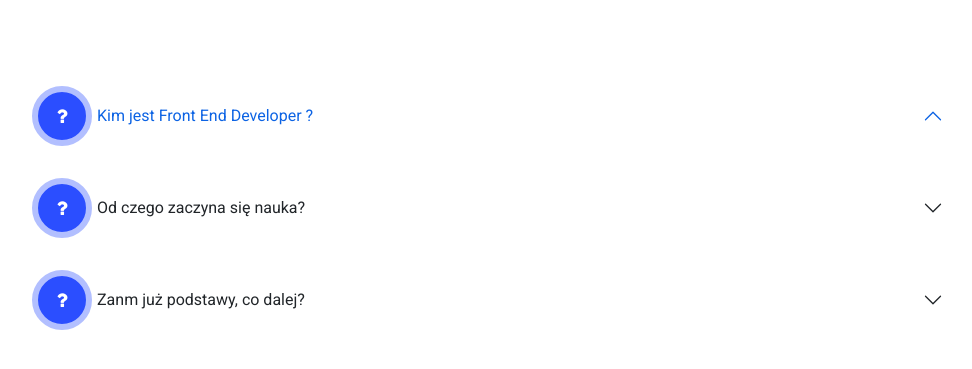
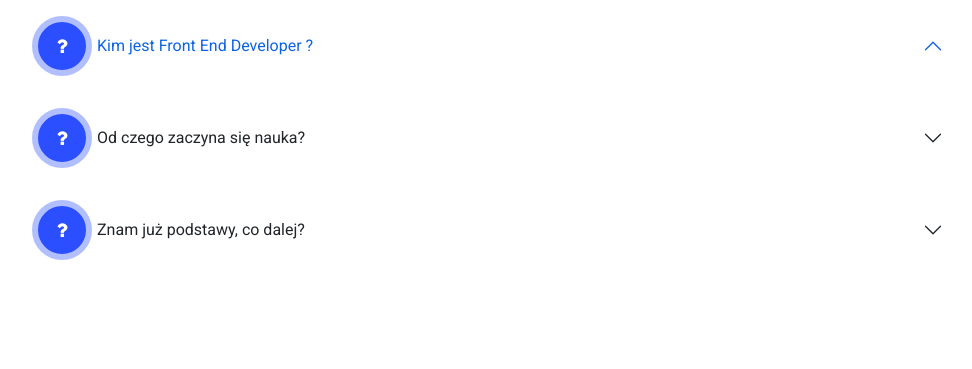
Before and after one commit to mludwig99/2-faq-bootstrap, a plain HTML site: page index.html in a window 1280 px wide. Shown: the part 169-538 px from the top of the page, without its empty margins (235-1207 px from the left). Drawn offline with nearby package versions, Linux system fonts and the light colour scheme.

Commit message:
2-poprawione-faq

```diff
--- a/css/style.css
+++ b/css/style.css
@@ -6,7 +6,7 @@ body {
 }
 
 .main-content {
-    padding-top: 100px;
+    padding-top: 30px;
     padding-bottom: 100px;
 }
 
--- a/index.html
+++ b/index.html
@@ -60,7 +60,7 @@
                                 <button class="accordion-button collapsed" type="button" data-bs-toggle="collapse"
                                     data-bs-target="#collapseThree" aria-expanded="false" aria-controls="collapseThree">
                                     <div class="circle-icon"> <i class="fa fa-question"></i> </div>
-                                    <span>Zanm już podstawy, co dalej?</span>
+                                    <span>Znam już podstawy, co dalej?</span>
                                 </button>
                                 </button>
                             </h2>
```
